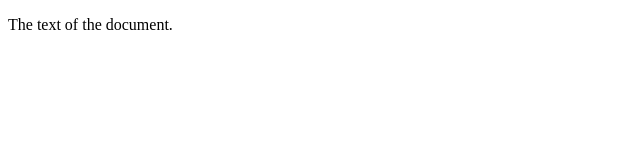
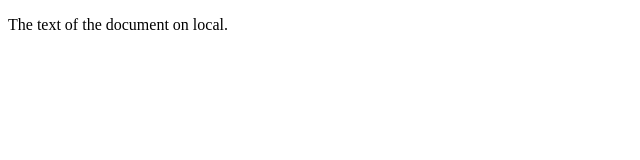
Before and after one commit to APersiyanova/remote-test-2, a plain HTML site: page index.html in a window 1280 px wide. Shown: the full height of the page, 0-640 px from the left. Drawn offline with Linux system fonts and the light colour scheme.

Commit message:
Update index.html on the local

```diff
--- a/index.html
+++ b/index.html
@@ -4,7 +4,7 @@
     <meta charset="UTF-8">
     <meta name="viewport" content="width=device-width, initial-scale=1.0">
     <title>The best Document</title>
-    <p>The text of the document.</p>
+    <p>The text of the document on local.</p>
 </head>
 <body>
 
```
